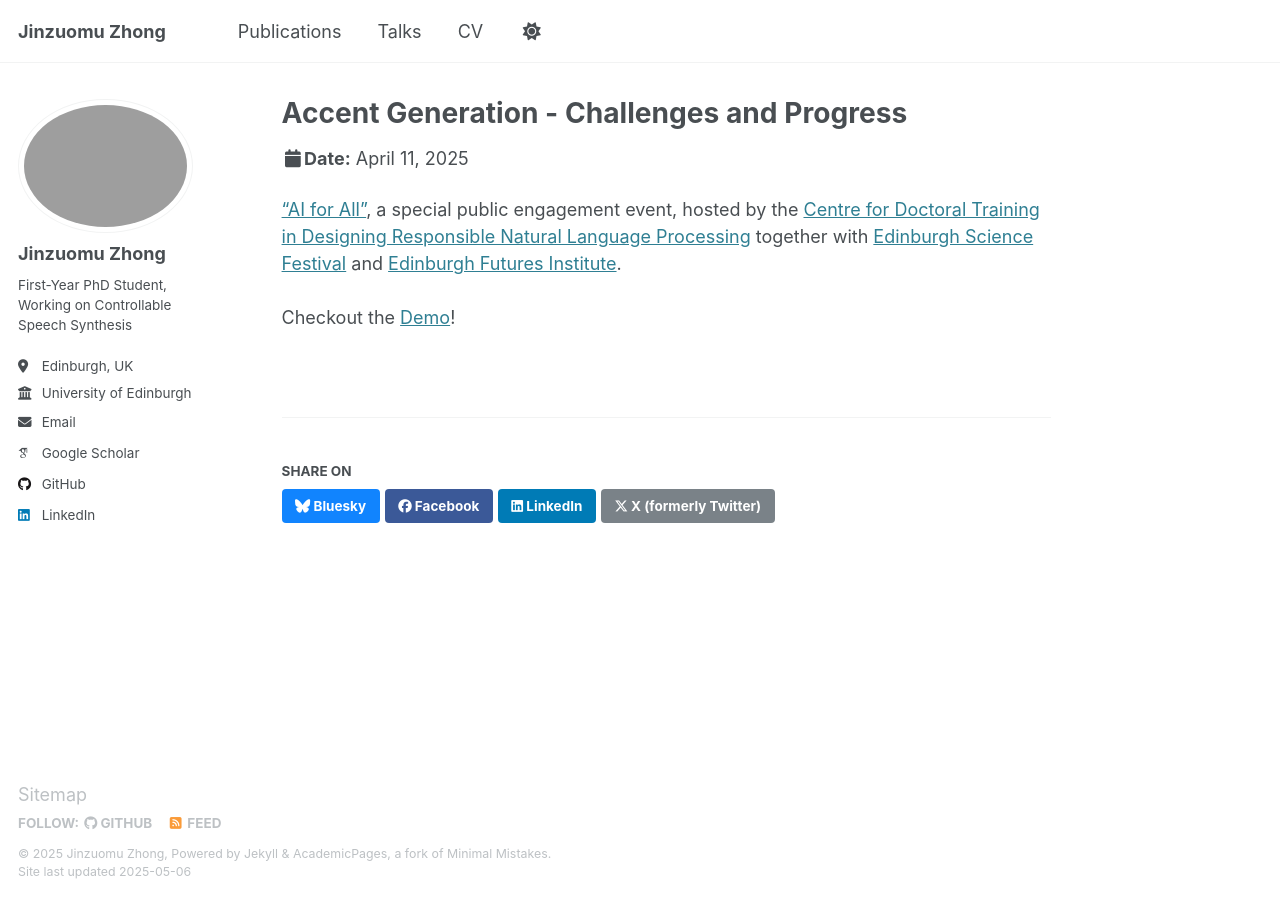
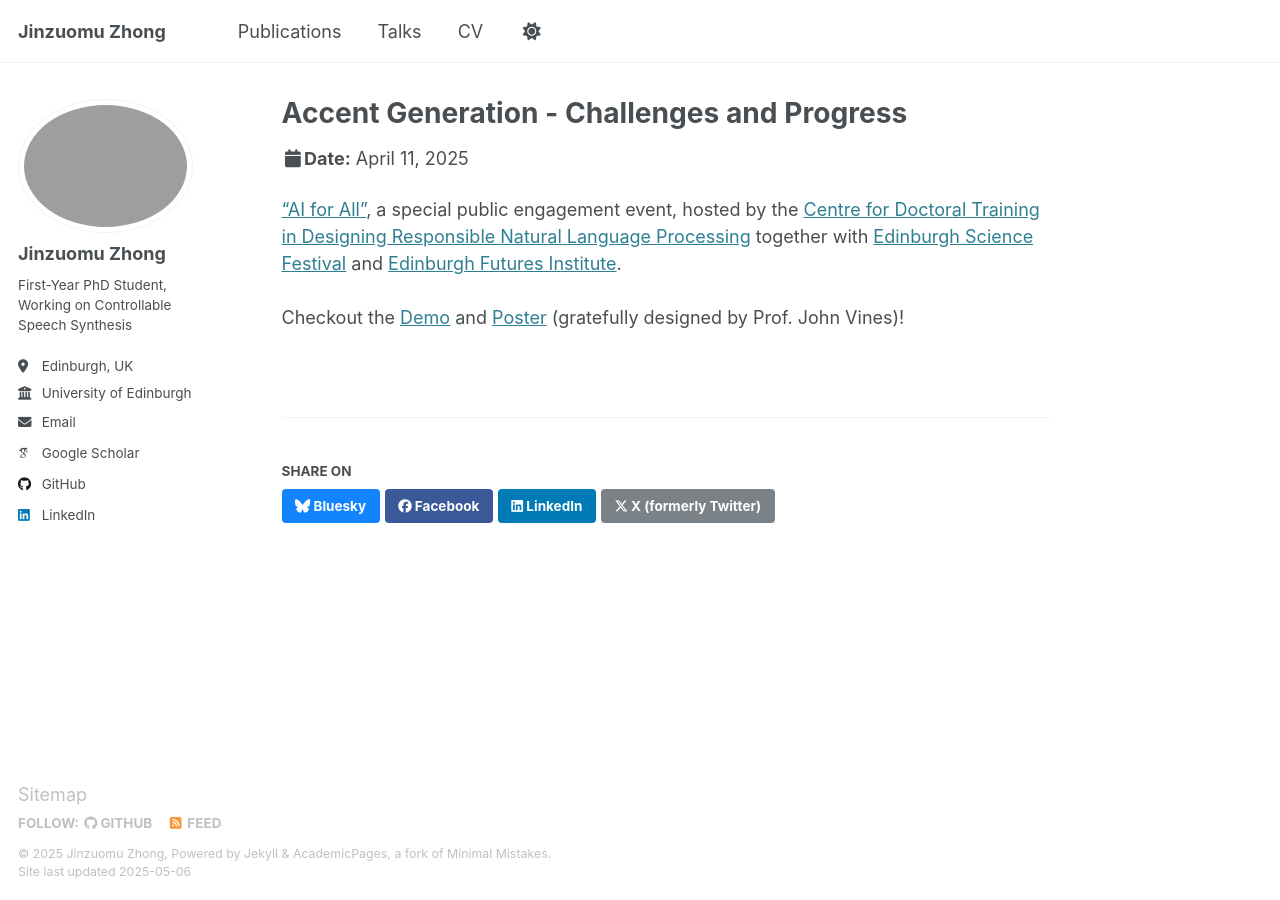
Before and after one commit to jzmzhong/jzmzhong.github.io, a Jekyll site: the page built from _talks/2025-04-11-edinburgh-science-festival.md, in a window 1280 px wide. Built offline with Jekyll 4.4.1, drawn with Linux system fonts in a browser that asks for light colours; some web fonts are replaced.

Commit message:
feat(talk): add posters

```diff
--- a/_talks/2025-04-11-edinburgh-science-festival.md
+++ b/_talks/2025-04-11-edinburgh-science-festival.md
@@ -8,5 +8,5 @@ location: "Edinburgh, UK"
 ---
 
 ["AI for All"](https://www.linkedin.com/posts/designing-responsible-natural-language-processing_join-us-at-ai-for-all-activity-7313886056427245568-ukoM?utm_source=share&utm_medium=member_desktop&rcm=ACoAAB_7MPEBUracHdGlUNvAANbvBTfAkT011bw), a special public engagement event, hosted by the [Centre for Doctoral Training in Designing Responsible Natural Language Processing](https://www.responsiblenlp.org/) together with [Edinburgh Science Festival](https://www.edinburghfestivalcity.com/festivals/edinburgh-science-festival) and [Edinburgh Futures Institute](https://efi.ed.ac.uk/).<br><br>
-Checkout the [Demo](https://jzmzhong.github.io/Accent-Generation-EdinburghScienceFestival2025)!
-<!-- Checkout the [Demo](https://jzmzhong.github.io/Accent-Generation-EdinburghScienceFestival2025) and [Poster](https://drive.google.com/file/d/1Qqf-mlFWhxdh-9X88Yqs4haqyVGkuzdK/view?usp=sharing) (designed by Billy Dixon)! -->
+<!-- Checkout the [Demo](https://jzmzhong.github.io/Accent-Generation-EdinburghScienceFestival2025)! -->
+Checkout the [Demo](https://jzmzhong.github.io/Accent-Generation-EdinburghScienceFestival2025) and [Poster](https://drive.google.com/file/d/1Qqf-mlFWhxdh-9X88Yqs4haqyVGkuzdK/view?usp=sharing) (gratefully designed by Prof. John Vines)!
```
